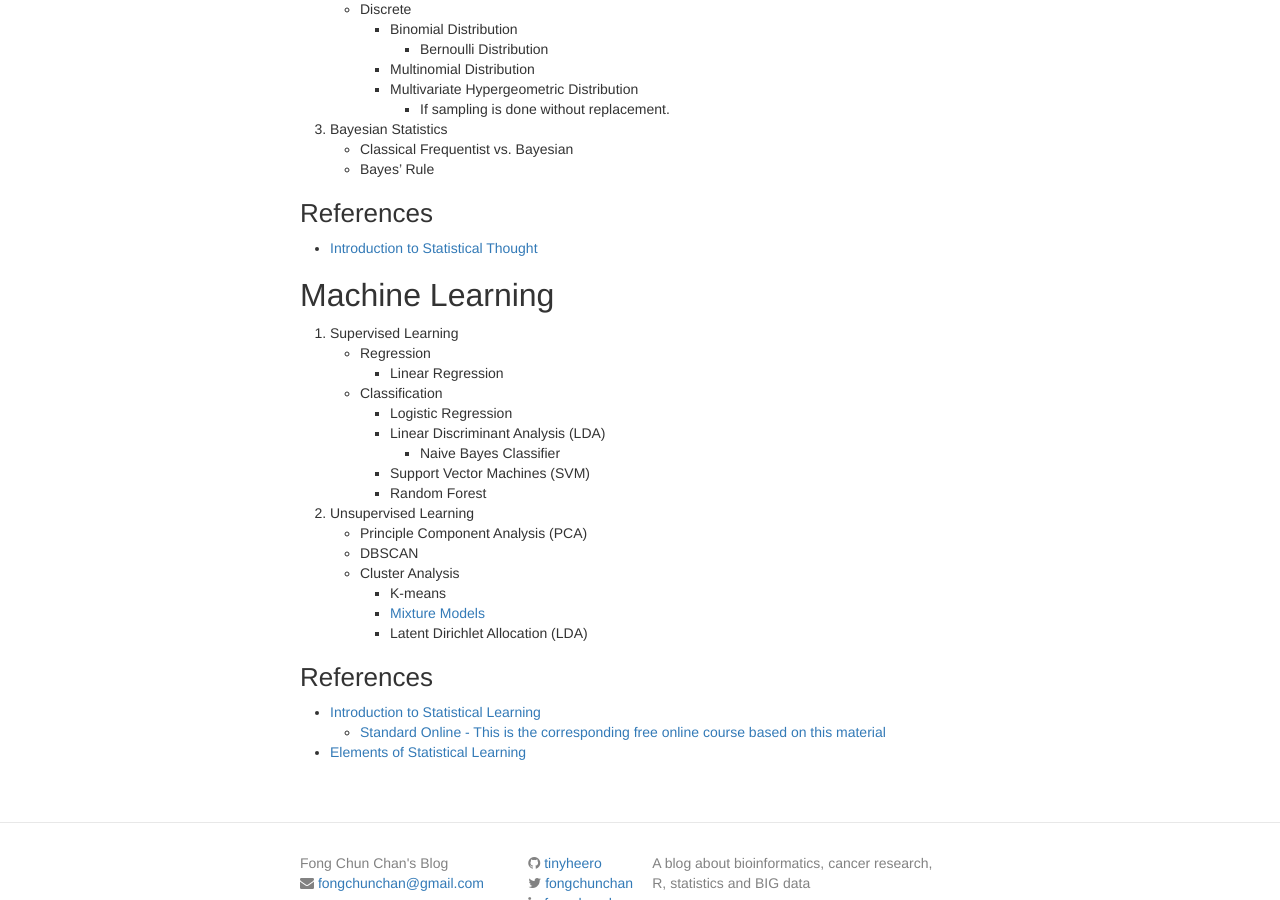
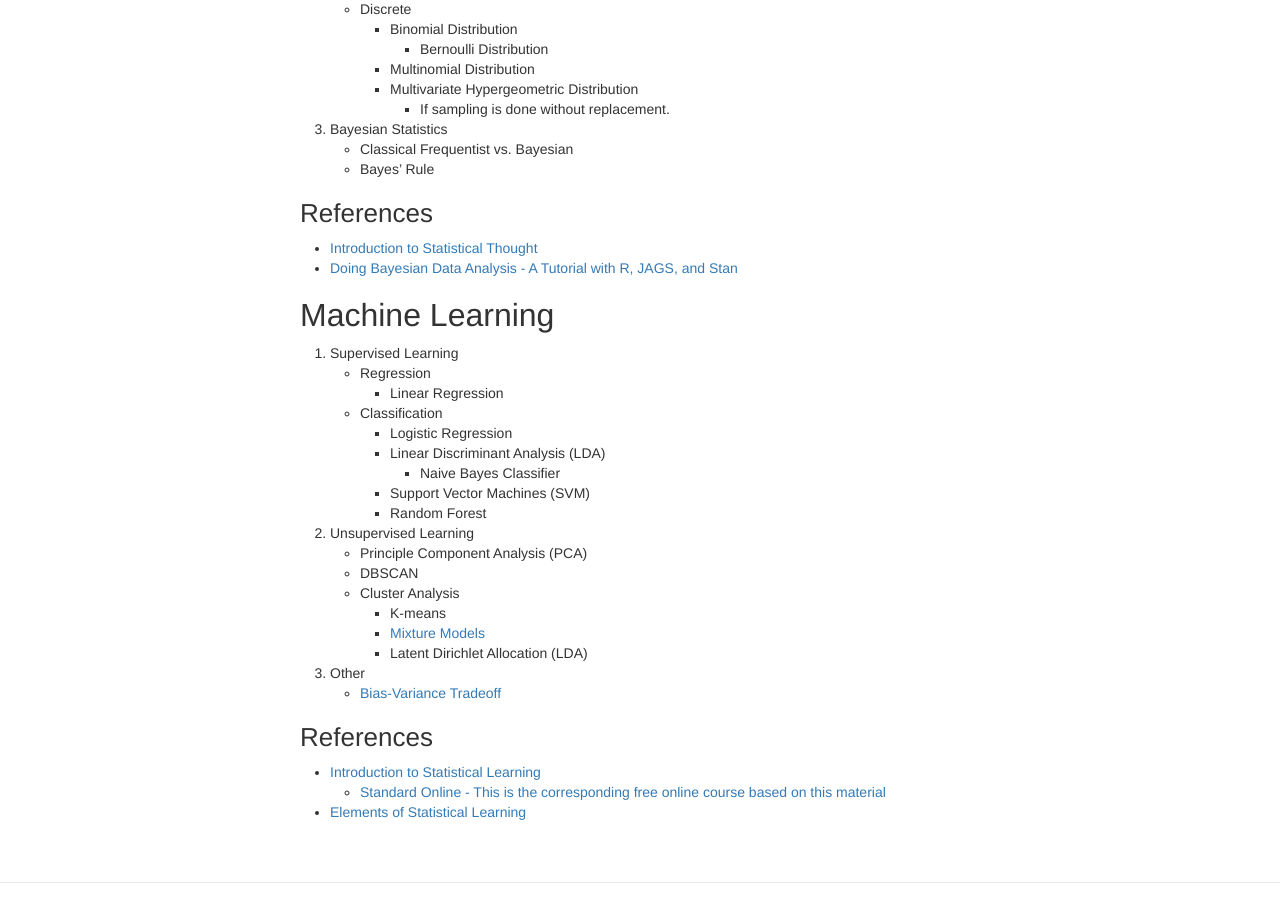
Before and after one commit to tinyheero/tinyheero.github.io, a Jekyll site: the page built from ml-and-stats-overview.md, in a window 1280 px wide and 900 px high, scrolled down 604 px. Built offline with Jekyll 4.4.1, drawn with Linux system fonts in a browser that asks for light colours; nearby versions of some CDN libraries; library files that are not in the unit come from our copies; Markdown is read by kramdown in place of the engine named in the settings.

Commit message:
Adding New Bayesian Reference

```diff
--- a/ml-and-stats-overview.md
+++ b/ml-and-stats-overview.md
@@ -35,6 +35,7 @@ Being a somewhat structured person, it's important for me to see how topics rela
 ### References
 
 * [Introduction to Statistical Thought](http://people.math.umass.edu/~lavine/Book/book.html)
+* [Doing Bayesian Data Analysis - A Tutorial with R, JAGS, and Stan](https://sites.google.com/site/doingbayesiandataanalysis/)
 
 ## Machine Learning
 
@@ -54,6 +55,8 @@ Being a somewhat structured person, it's important for me to see how topics rela
         + K-means
         + [Mixture Models]({% post_url 2015-10-13-mixture-model %})
         + Latent Dirichlet Allocation (LDA)
+1. Other
+    * [Bias-Variance Tradeoff](http://scott.fortmann-roe.com/docs/BiasVariance.html)
 
 ### References
 
```
